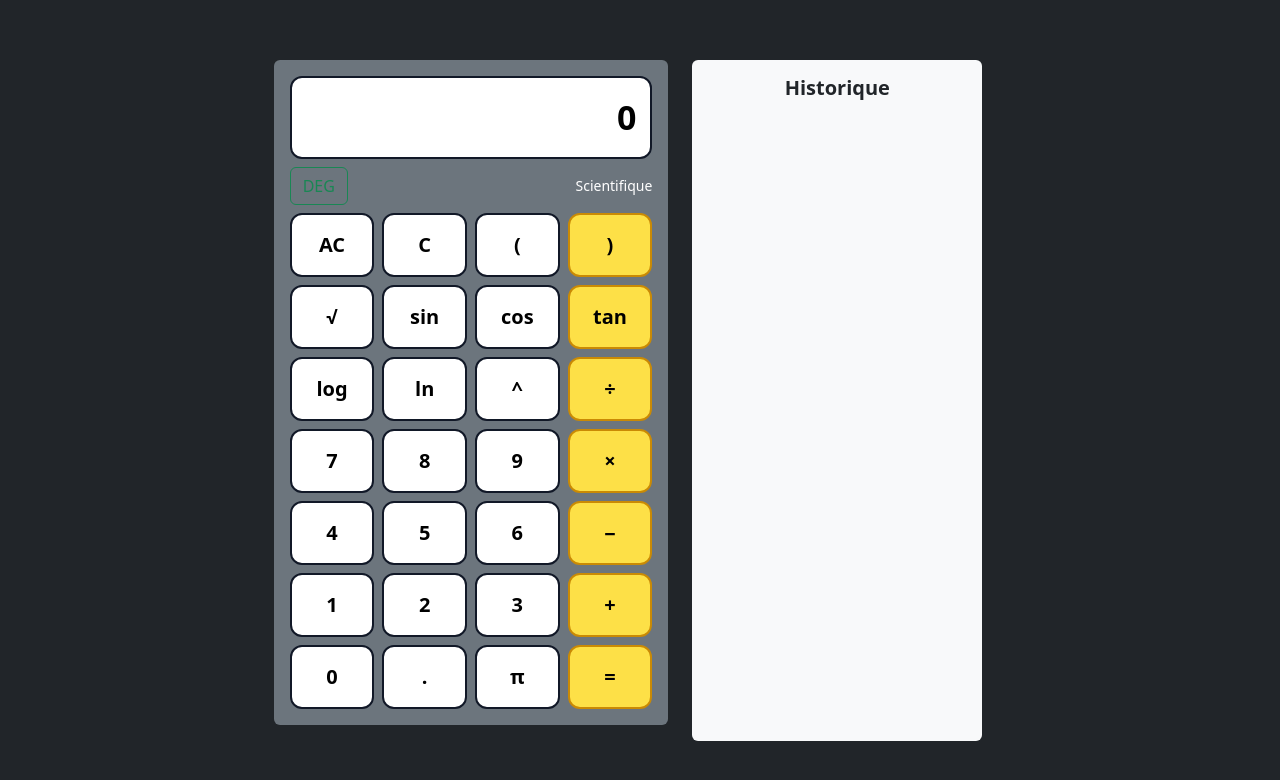
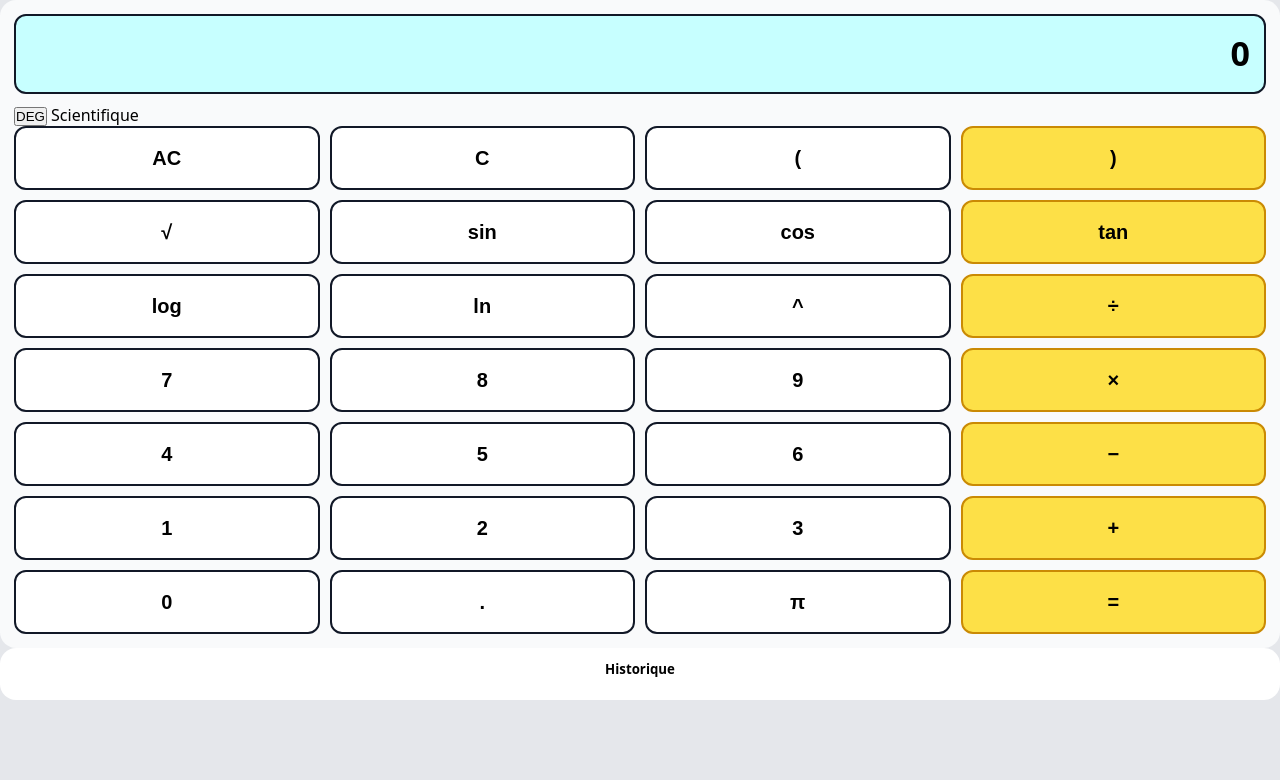
Before and after one commit to COULIBALY663/Calculatrice, a plain HTML site: page index.html in a window 1280 px wide. Drawn offline with nearby package versions, Linux system fonts and the light colour scheme.

Commit message:
bootstrap commenté

```diff
--- a/index.html
+++ b/index.html
@@ -4,7 +4,7 @@
   <meta charset="UTF-8">
   <meta name="viewport" content="width=device-width, initial-scale=1.0, viewport-fit=cover">
   <title>Calculatrice Scientifique</title>
-  <link href="https://cdn.jsdelivr.net/npm/bootstrap@5.3.2/dist/css/bootstrap.min.css" rel="stylesheet">
+  <!--link href="https://cdn.jsdelivr.net/npm/bootstrap@5.3.2/dist/css/bootstrap.min.css" rel="stylesheet-->
   <link rel="manifest" href="manifest.json">
   <link rel="stylesheet" href="style.css">
   <meta name="theme-color" content="#1e1e1e">
--- a/style.css
+++ b/style.css
@@ -40,6 +40,7 @@
   border-radius: 12px;
   border: 2px solid #111827;
   margin-bottom: 10px;
+  background-color: rgb(199, 297, 255);
 }
 
 /* ===== MODE ===== */
```
Also changed, not shown: app.js (line endings or trailing spaces).
